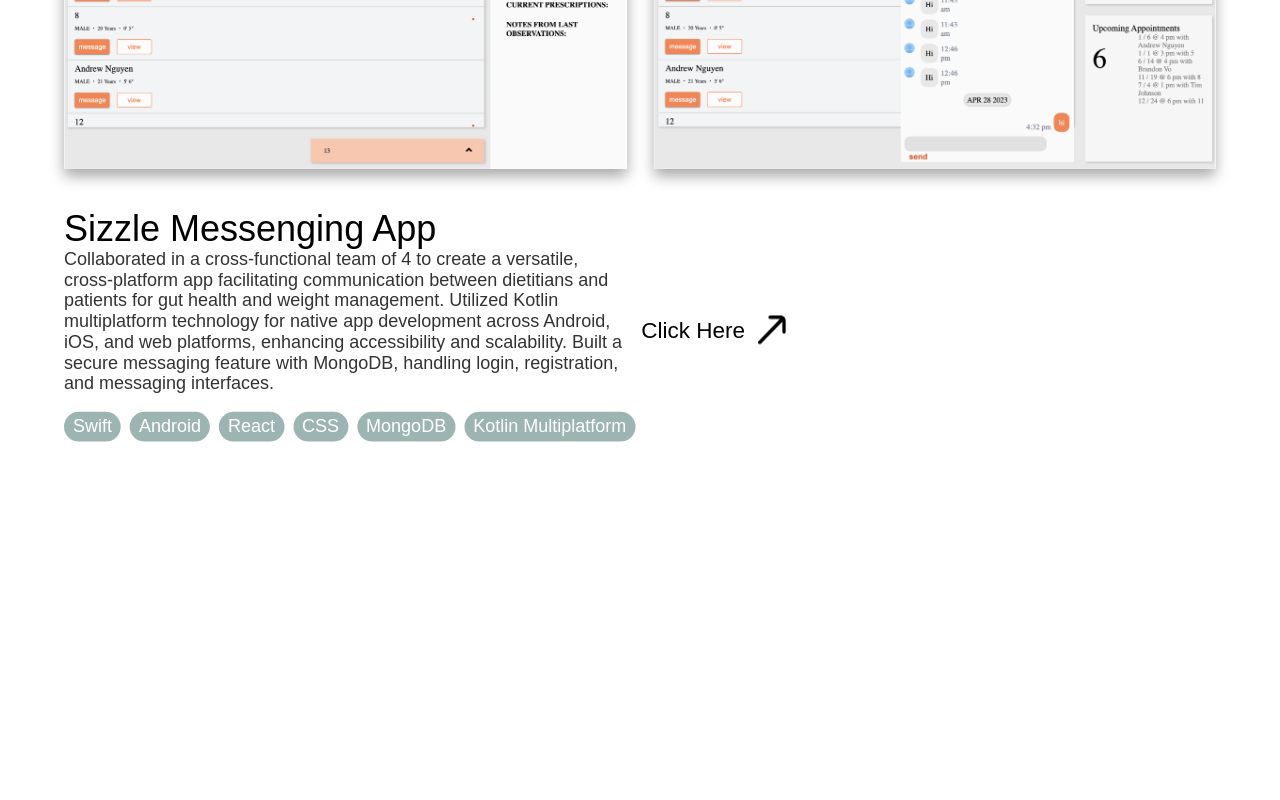
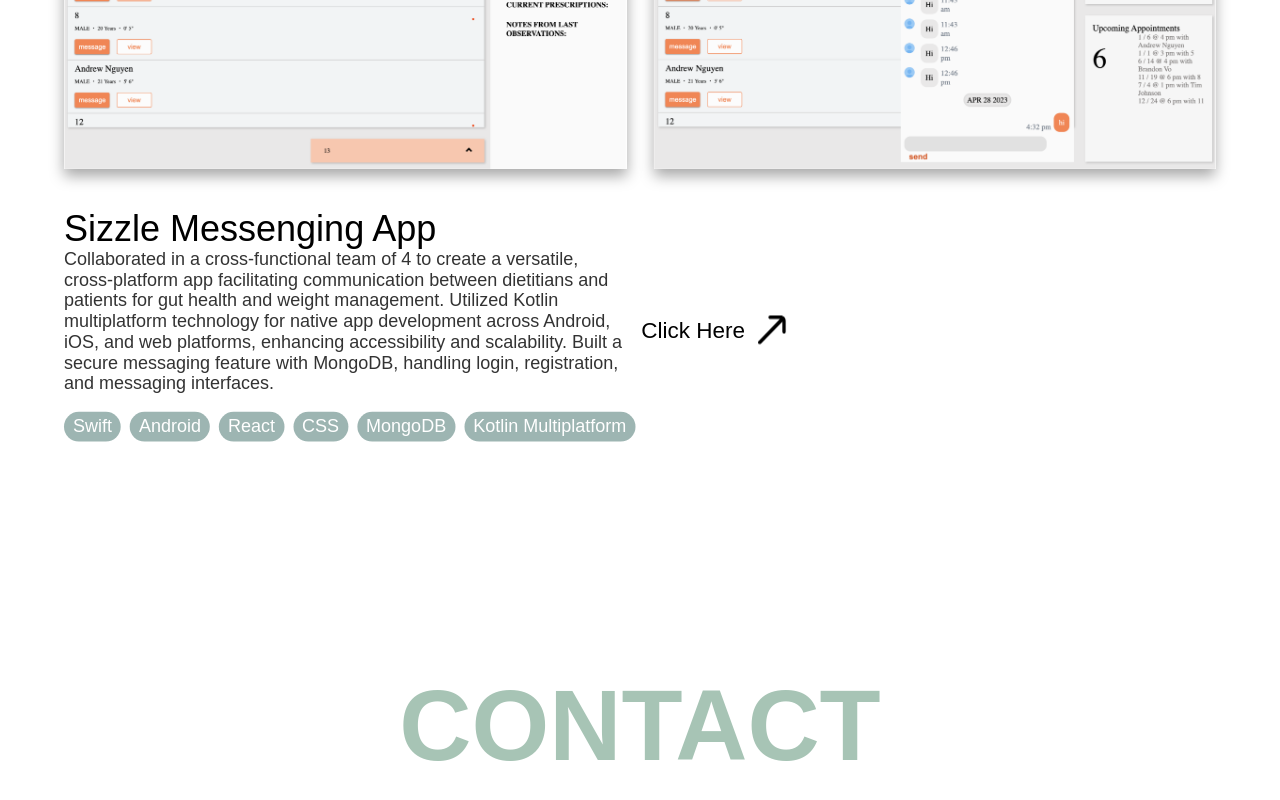
Before and after one commit to Howie315/portfolio-howie2, a React (Create React App) app: page / in a window 1280 px wide. Shown: the part 6298-7098 px from the top of the page. Before the commit the page ends 6834 px from the top, so only its background shows below. Built offline with nearby package versions, Linux system fonts and the light colour scheme; a web font is replaced by a local one.

Commit message:
touched up some things

```diff
--- a/src/App.js
+++ b/src/App.js
@@ -8,6 +8,7 @@ import SecondPanel from "./features/SecondPanel/presentation/SecondPanel";
 import About from "./features/About/presentation/About";
 import Experience from "./features/Experience/presentation/Experience";
 import Projects from "./features/Projects/presentation/Projects";
+import Contact from "./features/Contact/presentation/Contact";
 import { ResumeProvider } from "./features/Experience/presentation/Resume Item/presentation/ResumeProvider";
 function App() {
   return (
@@ -20,6 +21,7 @@ function App() {
           <About />
           <Experience />
           <Projects />
+          <Contact />
         </div>
       </Router>
     </ResumeProvider>
--- /dev/null
+++ b/src/features/Contact/presentation/Contact.jsx
@@ -0,0 +1,13 @@
+import React from "react";
+import "./Contact.scss";
+
+const Contact = () => {
+  return (
+    <div className="contact-panel" id="contact">
+      <div className="contact-title">CONTACT</div>
+
+    </div>
+  );
+};
+
+export default Contact;
--- /dev/null
+++ b/src/features/Contact/presentation/Contact.scss
@@ -0,0 +1,17 @@
+.contact-panel {
+  min-height: 50vh;
+  display: flex;
+  flex-direction: column;
+  align-items: center;
+  justify-content: center;
+  .contact-title {
+    justify-content: center;
+    align-items: center;
+
+    font-size: 100px;
+    font-family: "Clash Display", sans-serif;
+    font-weight: bolder;
+    margin-bottom: 20px;
+    color: #a7c4b5;
+  }
+}
--- a/src/features/Experience/presentation/Resume Item/presentation/ResumeProvider.jsx
+++ b/src/features/Experience/presentation/Resume Item/presentation/ResumeProvider.jsx
@@ -28,7 +28,7 @@ export const ResumeProvider = ({ children }) => {
       duration: "Sep 2022 - May 2023",
       description: [
         "Collaborated in a cross-functional team of 4 to create a versatile, cross-platform app facilitating communication between dietitians and patients for gut health and weight management.",
-        " Utilized Kotlin multiplatform technology for native app development across Android, iOS, and web platforms, enhancingaccessibility and scalability.",
+        " Utilized Kotlin multiplatform technology for native app development across Android, iOS, and web platforms, enhancing accessibility and scalability.",
         " Built a secure messaging feature with MongoDB, handling login, registration, and messaging interfaces. Implemented backend logic for API calls and WebSocket integration, ensuring efficient data flow.",
         " Generated weekly documentation (20+ documents) on database structure, software, and network issues, ensuring project organization and accessibility for the team.",
       ],
--- a/src/features/Navigation/presentation/Navigation.jsx
+++ b/src/features/Navigation/presentation/Navigation.jsx
@@ -43,7 +43,9 @@ const Navigation = () => {
             </a>
           </li>
           <li className="contact-button">
-            <a href="mailto:nguyen.howie2010@gmail.com">Let's Contact</a>
+            <a href="#contact" onClick={(e) => handleClick(e, "#contact")}>
+              Let's Contact
+            </a>
           </li>
         </ul>
       </nav>
```
Also changed, not shown: src/features/Experience/presentation/Resume Item/presentation/ResumeItem.jsx (+0 -74 lines).
